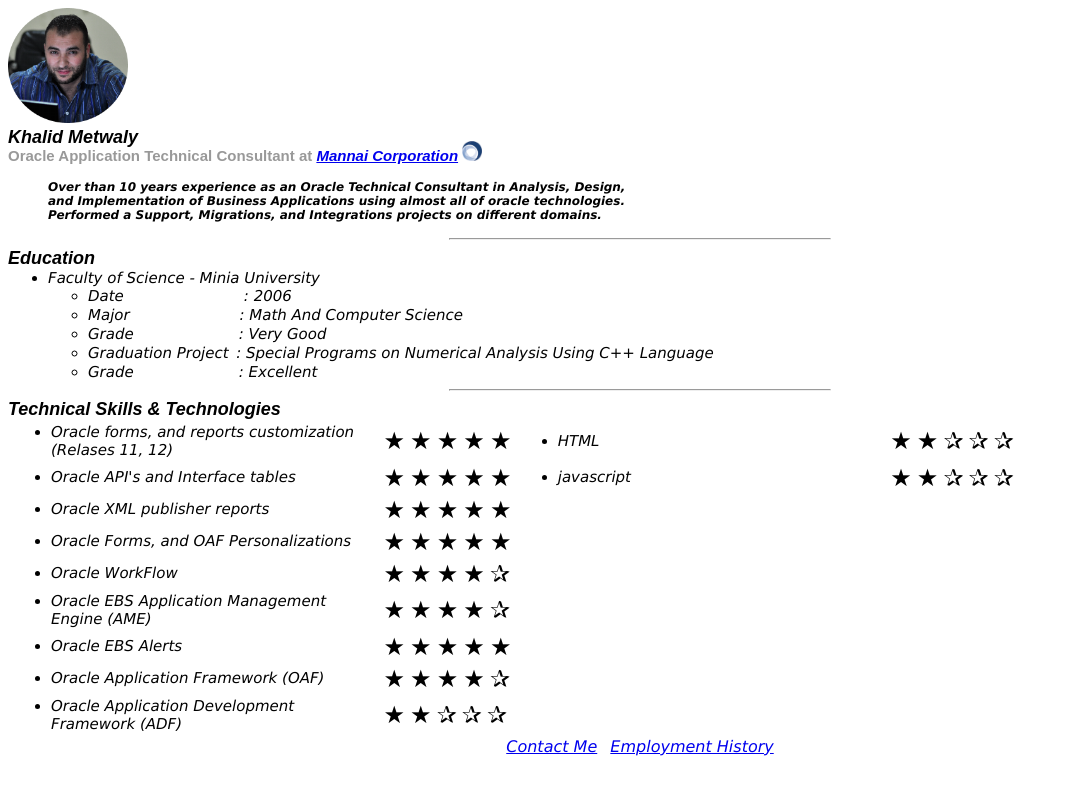
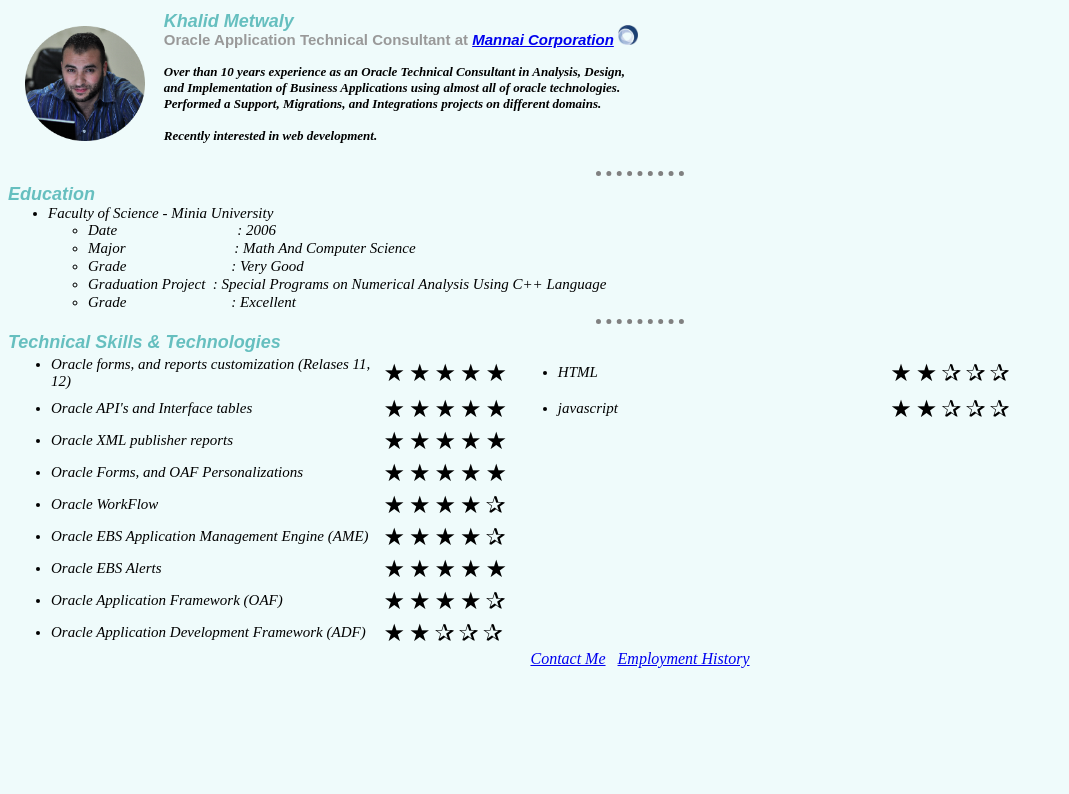
Before and after one commit to kmetwaly/profile, a plain HTML site: page index.html in a window 1280 px wide. Shown: the whole page, without its empty margins (0-1069 px from the left). Drawn offline with Linux system fonts and the light colour scheme.

Commit message:
Add files via upload

```diff
--- /dev/null
+++ b/css/styles.css
@@ -0,0 +1,93 @@
+body
+{
+	background-color: #EFFBFB;
+	font-size: 100%;
+	/* font-family: 'Lucida Grande', Verdana, Arial, Sans-Serif; */
+}
+
+h1
+{
+	/* color: #999999; */
+	font-family: arial, sans-serif;
+	font-style: italic;
+	font-size: 18px;
+	font-weight: bold;
+	margin-top: 0px;
+	margin-bottom: 0px;
+	color: #66BFBF;
+}
+
+h3
+{
+	color: #999999;
+	font-family: arial, sans-serif;
+	font-size: 15px;
+	margin-top: -7px;
+	margin-bottom: 1px;
+}
+
+h4
+{
+	font-size: 15px;
+	margin-top: 0px;
+	margin-bottom: 1px;
+}
+
+h5
+{
+	font-size: 13px;
+	margin-top: 0px;
+	margin-bottom: 1px;
+}
+
+ul
+{
+	margin-top: 0px;
+	margin-bottom: 0px;
+}
+
+li
+{
+		font-size: 15px;
+		margin-top: 0px;
+		margin-bottom: 1px;
+}
+
+hr
+{
+	width: 7%;
+	border-style: none;
+	border-top-style: dotted;
+	border-color: Gray;
+	border-width: 5px;
+}
+
+footer
+{
+	display: flex;
+	align-items: center;
+	justify-content: center;
+}
+
+table
+{
+	width: 80%;
+}
+
+th
+{
+	height: 50px;
+	text-align: left;
+	/* color: #66BFBF; */
+}
+
+tr
+{
+	height: 30px;
+	text-align: left;
+}
+
+td
+{
+	text-align: left;
+}
--- a/index.html
+++ b/index.html
@@ -3,22 +3,40 @@
   <head>
     <meta charset="utf-8">
     <title>&#x2615; Khalid's Personal Website</title>
-    <link href="css/index.css" rel="stylesheet" type="text/css">
+    <link rel="stylesheet" href="css/styles.css" type="text/css">
   </head>
   <body>
+    <table>
+      <tr>
+        <td style="width: 15%; text-align: center;">
           <img src="images/KM_Profile.png" alt="Khalid Profile Photo" width="120">
+        </td>
+        <td>
           <h1>Khalid Metwaly</h1>
           <h3>Oracle Application Technical Consultant at <em><strong><a href="https://mannai-ict.com/" target="_blank">Mannai Corporation</a> <img src="images/Mannai.png" alt="Mannai Corporation" width="20"></strong></em></h3>
-    <dd class="comment-body">
           <em>
             <p>
-          <h4>
+              <h5>
                 Over than 10 years experience as an Oracle Technical Consultant in Analysis, Design,<br>
                 and Implementation of Business Applications using almost all of oracle technologies.<br>
                 Performed a Support, Migrations, and Integrations projects on different domains.
-          </h4>
+              </h5>
             </p>
           </em>
+          <em>
+            <p>
+              <h5>
+                Recently interested in web development.
+              </h5>
+            </p>
+          </em>
+        </td>
+      </tr>
+    </table>
+
+
+
+    <dd class="comment-body">
     </dd>
     <hr>
     <h1>Education</h1>
--- a/links/Contact-Khalid.html
+++ b/links/Contact-Khalid.html
@@ -3,6 +3,7 @@
   <head>
     <meta charset="utf-8">
     <title>Khalid's Contacts List</title>
+    <link rel="stylesheet"  href="../css/styles.css" type="text/css">
   </head>
   <body>
 
```
Also changed, not shown: links/Employment-History.html (+7 -1 lines). Lines whose indentation alone changed are shown as unchanged.
